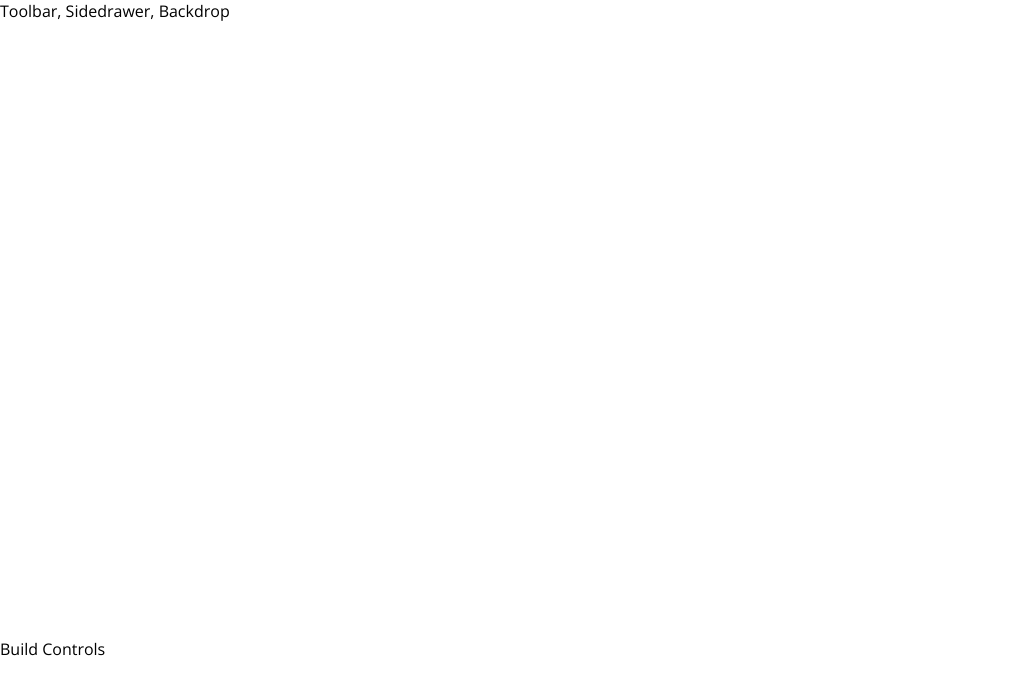
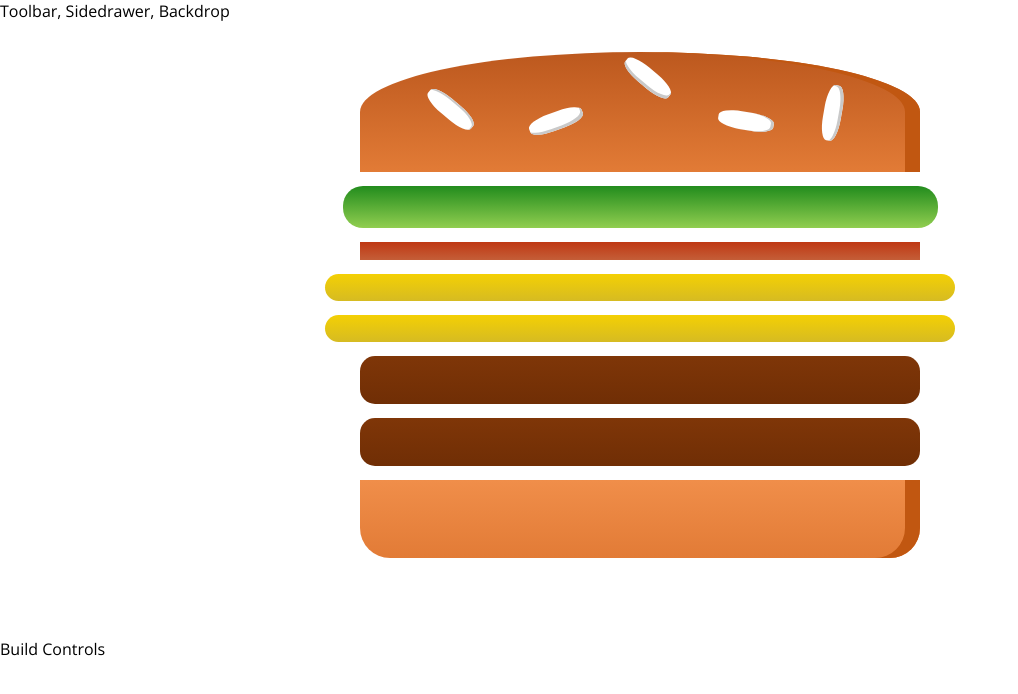
Before and after one commit to AnaGerhardt/burger-builder, a React app: page / in a window 1280 px wide. Shown: the top 694 px of the page, without its empty margins (0-1018 px from the left). Built offline with nearby package versions, Linux system fonts and the light colour scheme.

Commit message:
Add ingredients state and dynamic visualization

```diff
--- a/src/components/Burger/Burger.js
+++ b/src/components/Burger/Burger.js
@@ -3,11 +3,18 @@ import { BurgerDiv } from './burger-style'
 import { BurgerIngredient } from '../'
 
 export const Burger = (props) => {
+
+    const ingredientsArray = Object.keys(props.ingredients) //array of object keys (meat, salad, etc)
+        .map(igKey => {
+            return [...Array(props.ingredients[igKey])].map((_,i) => {
+                return <BurgerIngredient key={igKey + i} type={igKey} />
+            })
+        })
+
     return (
         <BurgerDiv>
             <BurgerIngredient type="bread-top" />
-            <BurgerIngredient type="cheese" />
-            <BurgerIngredient type="meat" />
+            {ingredientsArray}
             <BurgerIngredient type="bread-bottom" />
         </BurgerDiv>
     )
--- a/src/components/Burger/BurgerIngredient/BurgerIngredient.js
+++ b/src/components/Burger/BurgerIngredient/BurgerIngredient.js
@@ -1,32 +1,32 @@
 import React from 'react'
-import classes from './BurgerIngredient.css'
+import './BurgerIngredient.css'
 
 export const BurgerIngredient = (props) => {
     let ingredient = null
 
     switch (props.type) {
         case ('bread-bottom'):
-            ingredient = <div className={classes.BreadBottom}></div>
+            ingredient = <div className='BreadBottom'></div>
             break
         case ('bread-top'):
             ingredient = (
-                <div className={classes.BreadTop}>
-                    <div className={classes.Seeds1}></div>
-                    <div className={classes.Seeds2}></div>
+                <div className='BreadTop'>
+                    <div className='Seeds1'></div>
+                    <div className='Seeds2'></div>
                 </div>
             )
             break
         case ('meat'):
-            ingredient = <div className={classes.Meat}></div>
+            ingredient = <div className='Meat'></div>
             break
         case ('cheese'):
-            ingredient = <div className={classes.Cheese}></div>
+            ingredient = <div className='Cheese'></div>
             break
         case ('bacon'):
-            ingredient = <div className={classes.Bacon}></div>
+            ingredient = <div className='Bacon'></div>
             break
         case ('salad'):
-            ingredient = <div className={classes.Salad}></div>
+            ingredient = <div className='Salad'></div>
             break
 
         default:
@@ -34,6 +34,5 @@ export const BurgerIngredient = (props) => {
     }
 
     return ingredient
-    debugger;
 
 }
--- a/src/containers/BurgerBuilder/BurgerBuilder.js
+++ b/src/containers/BurgerBuilder/BurgerBuilder.js
@@ -1,11 +1,19 @@
-import React from 'react'
+import React, { useState } from 'react'
 import { Burger } from '../../components'
 
 export const BurgerBuilder = () => {
 
+    const [ingredientState, setIngredientState] = useState
+    ({
+        salad: 1,
+        bacon: 1,
+        cheese: 2,
+        meat: 2
+    })
+
     return (
         <>
-            <Burger />
+            <Burger ingredients={ingredientState} />
             <div>Build Controls</div>
         </>
     )
```
Also changed, not shown: src/components/Burger/BurgerIngredient/BurgerIngredient.css (indentation only).
